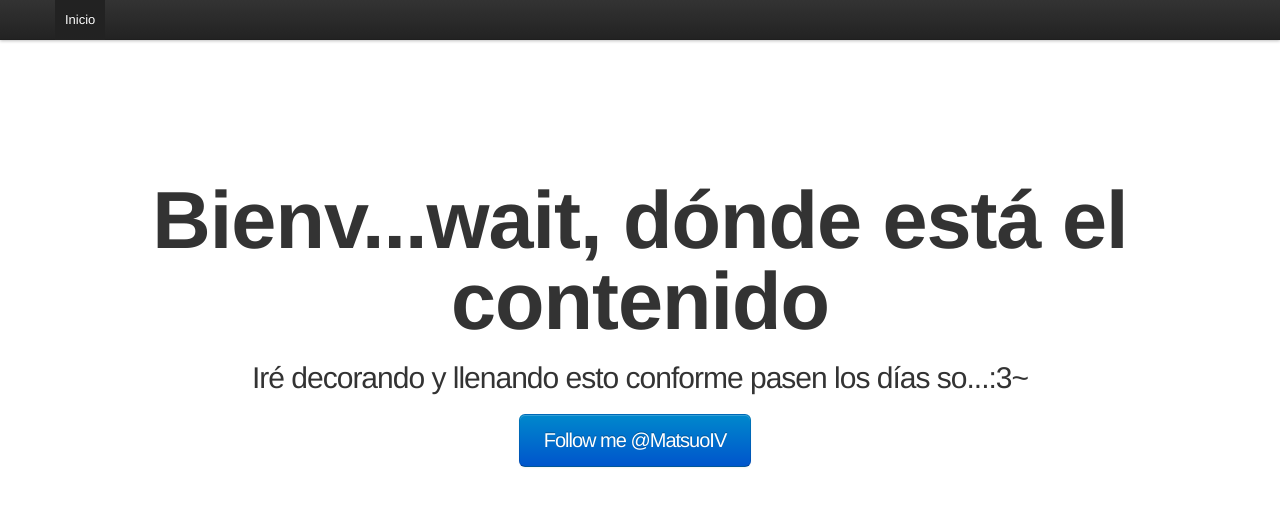
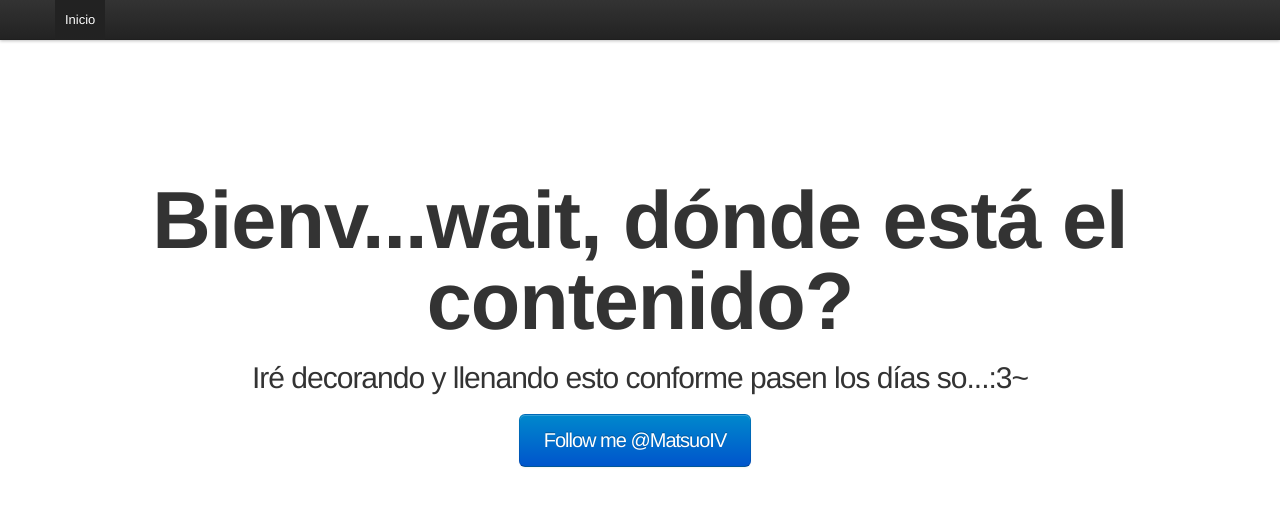
Before and after one commit to MatsuoIV/matsuoiv.github.com, a plain HTML site: page index.html in a window 1280 px wide. Drawn offline with Linux system fonts and the light colour scheme.

Commit message:
falto un ?

```diff
--- a/index.html
+++ b/index.html
@@ -22,7 +22,7 @@
 	<div class="container">
 		<header class="jumbotron masthead">
 			<div class="inner">
-				<h1>Bienv...wait, dónde está el contenido<h1>
+				<h1>Bienv...wait, dónde está el contenido?<h1>
 				<p>Iré decorando y llenando esto conforme pasen los días so...:3~</p>
 				<p class="download-info">
 					<a class="btn btn-primary btn-large" href="http://twitter.com/MatsuoIV">Follow me @MatsuoIV</a>
```
